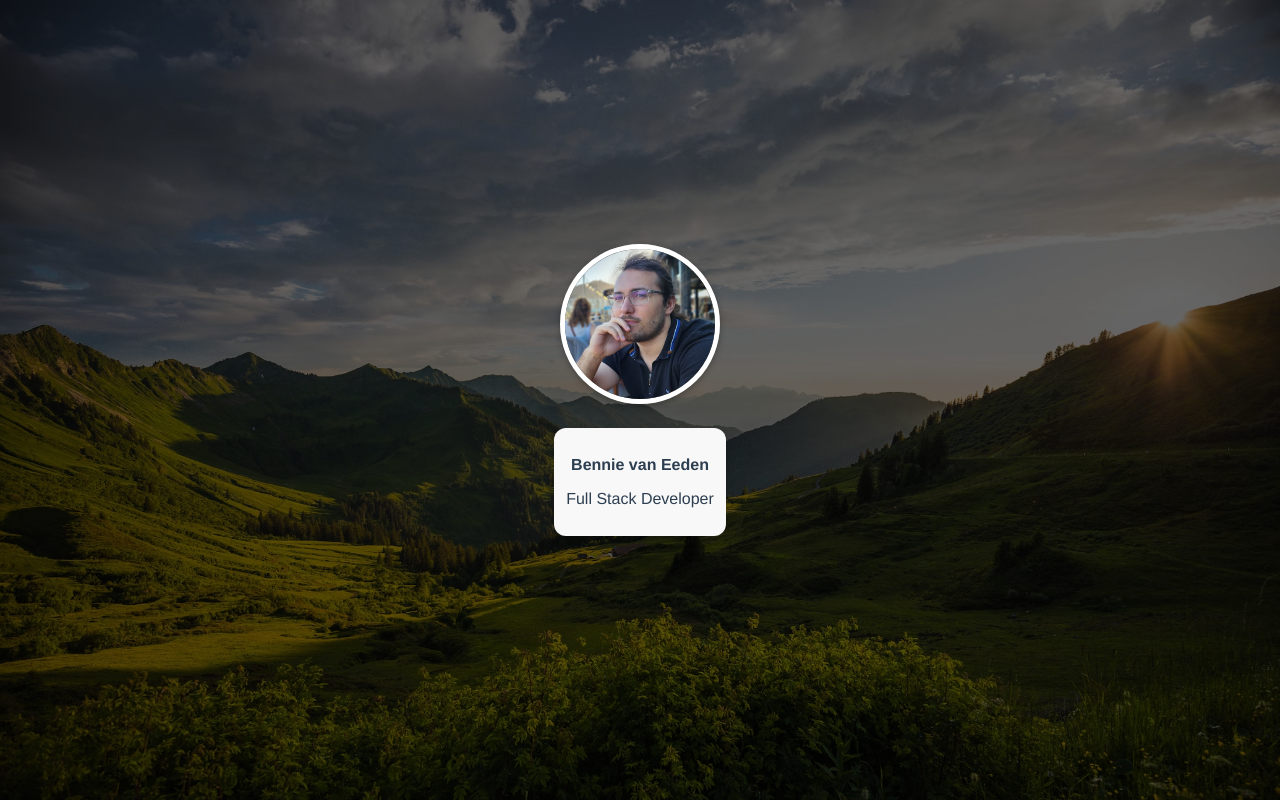
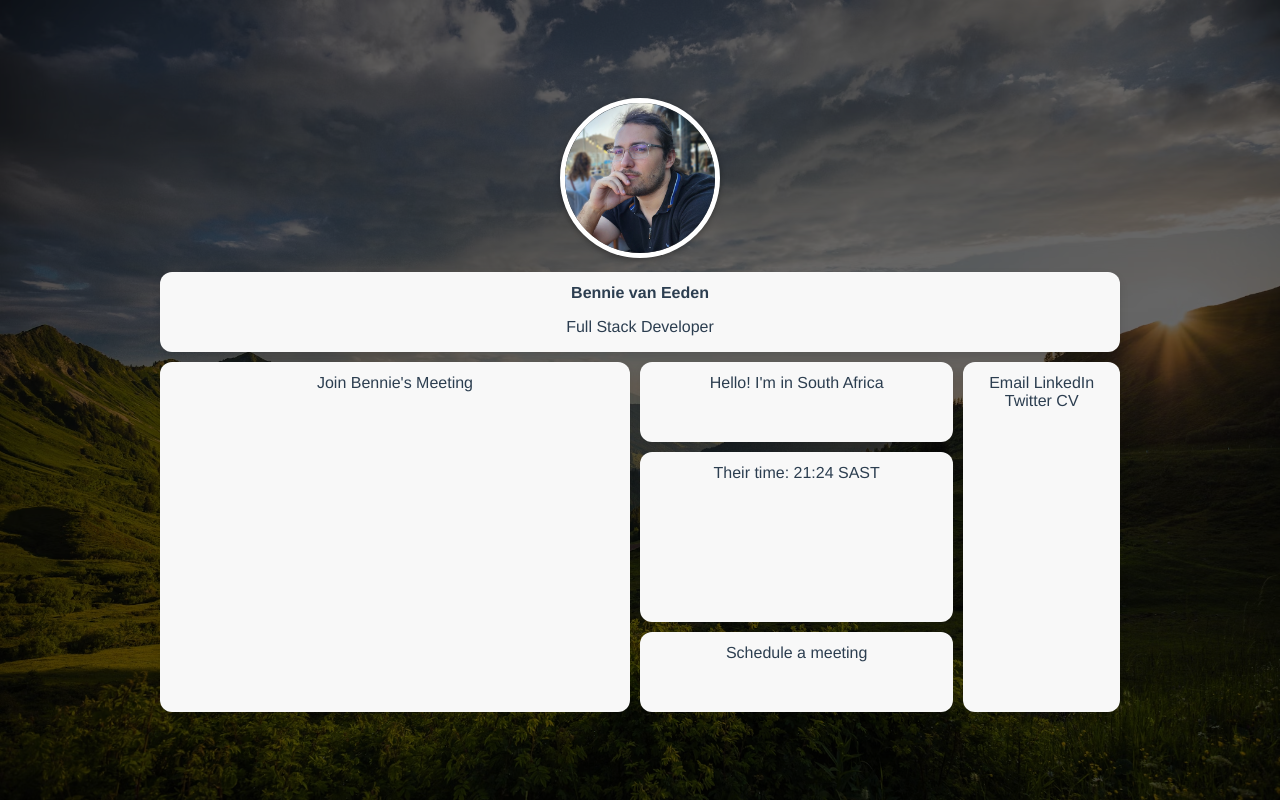
Before and after one commit to Christiaanben/portfolio, a Vue app: page / in a window 1280 px wide. Built offline with nearby package versions, Linux system fonts and the light colour scheme.

Commit message:
Add other cards in grid

```diff
--- a/src/App.vue
+++ b/src/App.vue
@@ -3,10 +3,17 @@
     <the-avatar
         avatar-url="profile-photo.jpg"
     />
-    <info-card>
-      <p><strong>Bennie van Eeden</strong></p>
-      <p>Full Stack Developer</p>
-    </info-card>
+    <div class="cards-container">
+      <info-card style="grid-column: 1 / -1">
+        <strong>Bennie van Eeden</strong>
+        <p>Full Stack Developer</p>
+      </info-card>
+      <info-card style="grid-row: 2 / -1">Join Bennie's Meeting</info-card>
+      <info-card>Hello! I'm in South Africa</info-card>
+      <info-card style="grid-row: 3 / span 2">Their time: 21:24 SAST</info-card>
+      <info-card>Schedule a meeting</info-card>
+      <info-card style="grid-row: 2 / span 4; grid-column: 3">Email LinkedIn Twitter CV</info-card>
+    </div>
   </div>
 </template>
 
@@ -30,8 +37,6 @@ export default {
   -moz-osx-font-smoothing: grayscale;
   text-align: center;
   color: #2c3e50;
-
-
   position: absolute;
   top: 0;
   left: 0;
@@ -50,4 +55,14 @@ export default {
   justify-content: center;
   height: 100%;
 }
+
+.cards-container {
+  display: grid;
+  grid-template-columns: 3fr 2fr 1fr;
+  grid-template-rows: repeat(5, 10vh);
+  gap: 10px; /* Adjust gap as needed */
+  max-width: 960px;
+  width: 80%
+}
+
 </style>
--- a/src/components/InfoCard.vue
+++ b/src/components/InfoCard.vue
@@ -18,8 +18,9 @@ export default defineComponent({
   padding: 12px;            /* Padding for internal spacing */
   border-radius: 12px;      /* Rounded corners */
   box-shadow: 0 4px 8px rgba(0, 0, 0, 0.1); /* Subtle shadow for depth */
-  max-width: 500px;         /* Maximum width to maintain aesthetics */
-  margin: 20px auto;        /* Centering in the page and providing some margin */
+  margin: 10px auto;        /* Centering in the page and providing some margin */
   box-sizing: border-box;   /* Includes padding in the width calculation */
+  width: 100%;
+  height: 100%;
 }
 </style>
```
